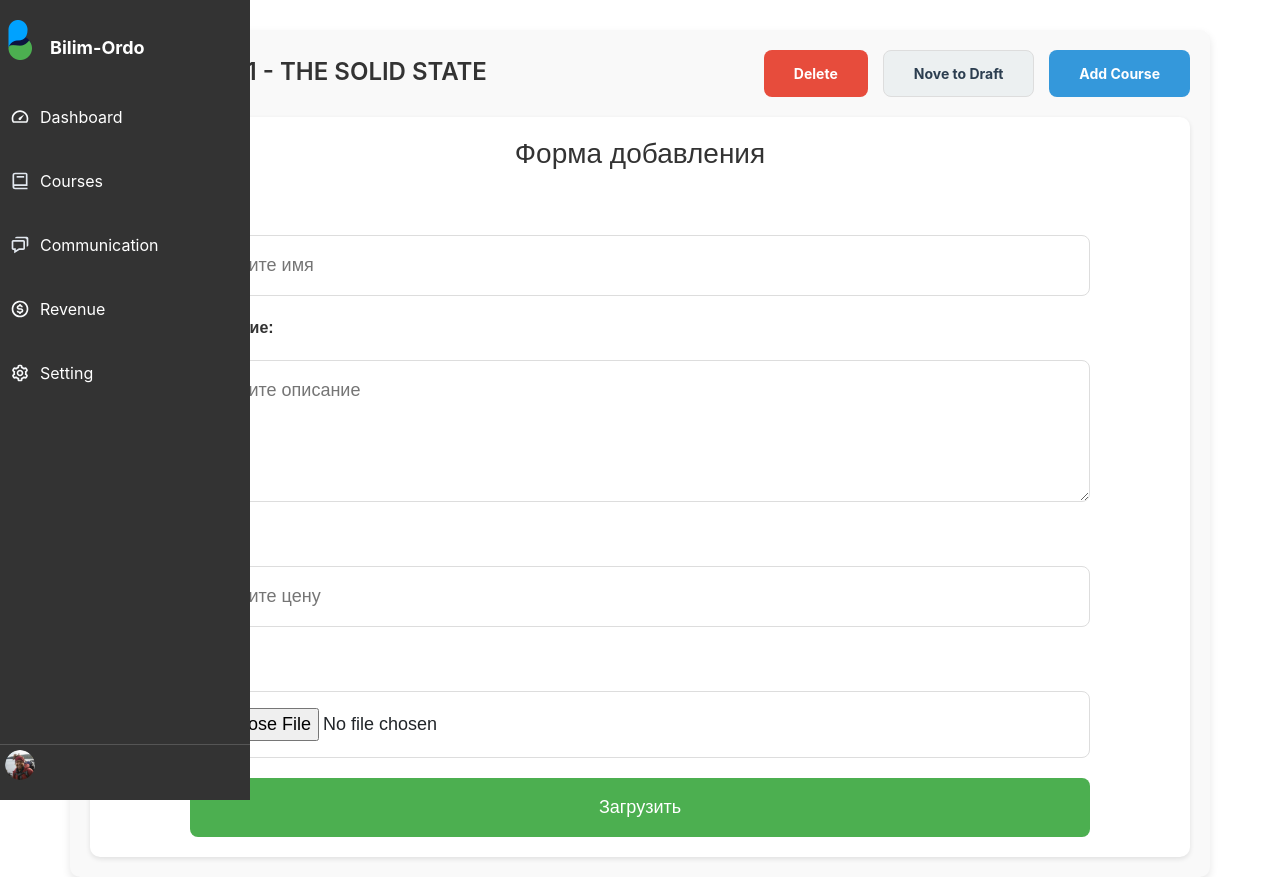
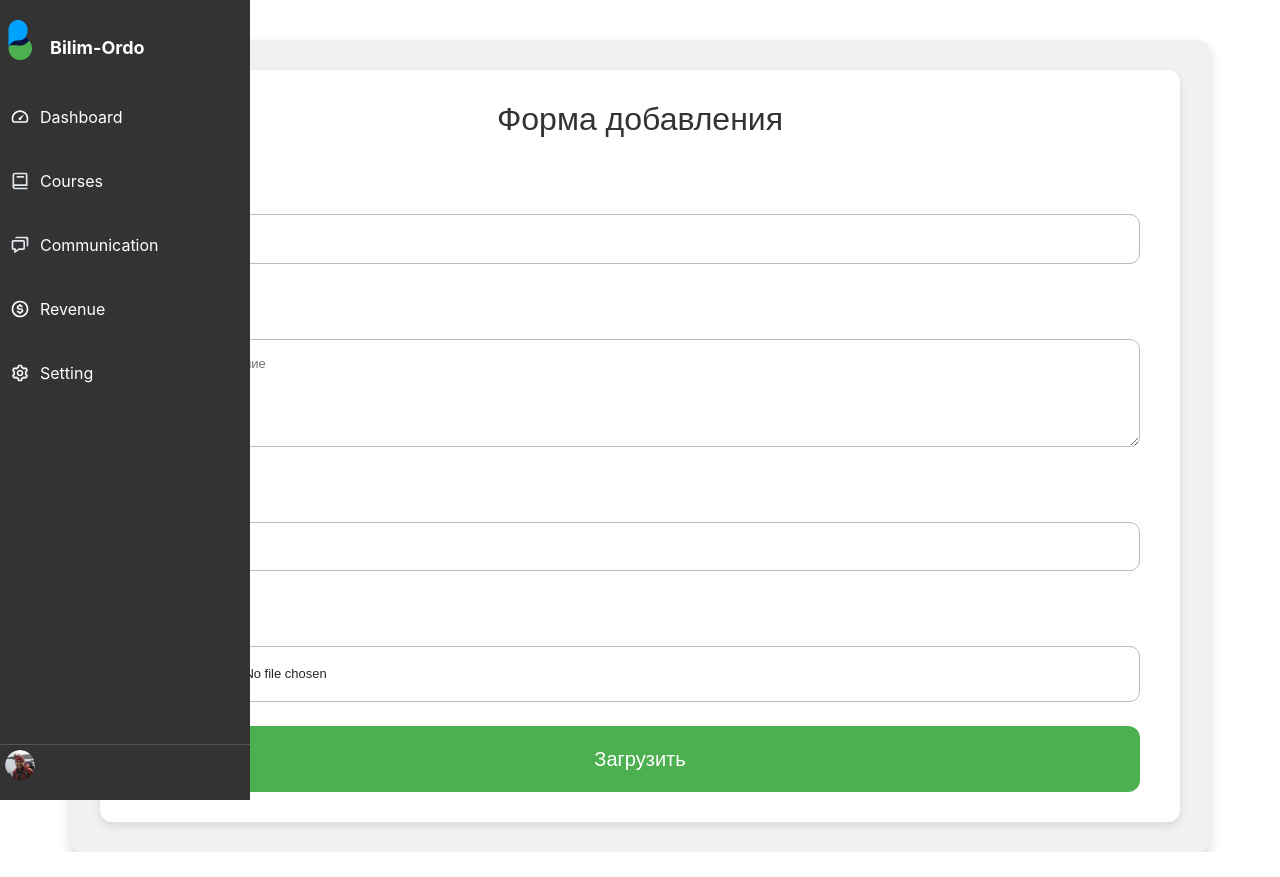
Before and after one commit to okurmenpro/bilim-ordo-frontend, a React (Create React App) app: page /instructor/courses in a window 1280 px wide. After the commit the page ends 852 px from the top, so only its background shows below. Built offline with nearby package versions, Linux system fonts and the light colour scheme.

Commit message:
coursesins

```diff
--- a/src/components/Coursesinstructor/Coursesinstructor.scss
+++ b/src/components/Coursesinstructor/Coursesinstructor.scss
@@ -1,114 +1,45 @@
 $font-family: "Arial", sans-serif;
-$primary-color: #4caf50; // Зеленый цвет
-$primary-color-hover: #45a049; // Темно-зеленый для ховера
-$secondary-color: #3498db; // Голубой для кнопок
-$secondary-color-hover: #2980b9; // Темно-голубой для ховера
-$background-color: #f9f9f9; // Фоновый цвет страницы
-$border-color: #ddd; // Светлый бордер
-$button-radius: 8px; // Радиус кнопок
-$input-padding: 16px; // Увеличенный отступ для инпутов
-$input-font-size: 18px; // Увеличенный размер шрифта
+$primary-color: #3498db;
+$primary-color-hover: #2980b9;
+$secondary-color: #4caf50;
+$secondary-color-hover: #45a049;
+$background-color: #f1f1f1;
+$border-color: #bbb;
+$button-radius: 12px;
+$input-padding: 14px;
+$input-font-size: 16px;
 
 .chapter-container {
-  margin-top: 30px;
-  padding: 20px;
+  margin-top: 40px;
+  padding: 30px;
   background-color: $background-color;
-  border-radius: 10px;
-  box-shadow: 0 4px 8px rgba(0, 0, 0, 0.1);
-
-  .chapter-1 {
-    display: flex;
-    align-items: center;
-    justify-content: space-between;
-    margin-bottom: 20px;
-
-    .chapter-iconh2 {
-      display: flex;
-      align-items: center;
-      gap: 20px;
-
-      h2 {
-        padding-top: 5px;
-        font-size: 24px;
-        color: #333;
-        font-weight: 600;
-        text-transform: uppercase;
-      }
-    }
-
-    .chapter-1-button {
-      display: flex;
-      gap: 15px;
-
-      button {
-        padding: 12px 30px;
-        border-radius: $button-radius;
-        font-weight: bold;
-        font-size: 14px;
-        cursor: pointer;
-        transition: all 0.3s ease-in-out;
-
-        &:hover {
-          transform: scale(1.05);
-        }
-      }
-
-      .Delete-red {
-        background: #e74c3c;
-        color: white;
-        border: none;
-
-        &:hover {
-          background: darken(#e74c3c, 10%);
-        }
-      }
-
-      .Nove-to-Draft-white {
-        background: #ecf0f1;
-        color: #2c3e50;
-        border: 1px solid $border-color;
-
-        &:hover {
-          background: lighten(#ecf0f1, 10%);
-        }
-      }
-
-      .add-course-blue {
-        background: $secondary-color;
-        color: white;
-        border: none;
-
-        &:hover {
-          background: $secondary-color-hover;
-        }
-      }
-    }
-  }
+  border-radius: 12px;
+  box-shadow: 0 6px 12px rgba(0, 0, 0, 0.15);
 
   .chapter-2 {
     .form-container {
       background-color: white;
-      padding: 20px;
-      border-radius: 10px;
-      box-shadow: 0 2px 5px rgba(0, 0, 0, 0.1);
+      padding: 30px;
+      border-radius: 12px;
+      box-shadow: 0 4px 8px rgba(0, 0, 0, 0.1);
       font-family: $font-family;
 
       h1 {
         text-align: center;
         color: #333;
-        font-size: 28px;
-        margin-bottom: 20px;
+        font-size: 32px;
+        margin-bottom: 25px;
       }
 
       form {
         display: flex;
         flex-direction: column;
-        gap: 20px;
-        max-width: 900px;
+        gap: 24px;
+        max-width: 1000px;
         margin: 0 auto;
 
         label {
-          font-size: 16px;
+          font-size: 18px;
           font-weight: bold;
           color: #333;
           text-align: left;
@@ -118,14 +49,16 @@ $input-font-size: 18px; // Увеличенный размер шрифта
         textarea {
           padding: $input-padding;
           font-size: $input-font-size;
-          border-radius: 8px;
+          font-size: 13px;
+          border-radius: 10px;
           border: 1px solid $border-color;
-          transition: border 0.3s ease;
+          transition: border 0.3s ease, box-shadow 0.3s ease;
           width: 100%;
 
           &:focus {
             border-color: $primary-color;
             outline: none;
+            box-shadow: 0 0 10px rgba(52, 152, 219, 0.3);
           }
         }
 
@@ -134,18 +67,19 @@ $input-font-size: 18px; // Увеличенный размер шрифта
         }
 
         button {
-          padding: 16px;
-          font-size: 18px;
-          background-color: $primary-color;
+          padding: 18px;
+          font-size: 20px;
+          background-color: $secondary-color;
           color: white;
           border: none;
           border-radius: $button-radius;
           cursor: pointer;
-          transition: background-color 0.3s, transform 0.3s;
+          transition: background-color 0.3s, transform 0.3s, box-shadow 0.3s;
 
           &:hover {
-            background-color: $primary-color-hover;
+            background-color: $secondary-color-hover;
             transform: scale(1.05);
+            box-shadow: 0 4px 10px rgba(0, 0, 0, 0.1);
           }
         }
 
@@ -156,7 +90,7 @@ $input-font-size: 18px; // Увеличенный размер шрифта
             width: 100%;
             max-width: 100%;
             aspect-ratio: 16 / 9;
-            border-radius: 8px;
+            border-radius: 12px;
             border: 1px solid $border-color;
             object-fit: cover;
           }
@@ -164,16 +98,19 @@ $input-font-size: 18px; // Увеличенный размер шрифта
           .remove-video {
             display: block;
             margin-top: 15px;
-            font-size: 14px;
+            font-size: 16px;
             color: white;
             background: none;
             border: none;
             cursor: pointer;
-            background-color: #4caf50;
+            background-color: $primary-color;
+            padding: 12px;
+            border-radius: 8px;
             transition: background-color 0.3s, transform 0.3s;
 
             &:hover {
-              color: darken(#e74c3c, 10%);
+              background-color: darken($primary-color, 10%);
+              transform: scale(1.1);
             }
           }
         }
@@ -181,3 +118,15 @@ $input-font-size: 18px; // Увеличенный размер шрифта
     }
   }
 }
+
+@media screen and (max-width: 377px) {
+  .chapter-container {
+    .chapter-2 {
+      .form-container {
+        h1 {
+          font-size: 20px;
+        }
+      }
+    }
+  }
+}
--- a/src/components/Coursesinstructor/index.jsx
+++ b/src/components/Coursesinstructor/index.jsx
@@ -19,17 +19,6 @@ function Coursesinstructor() {
   return (
     <div>
       <div className="chapter-container container">
-        <div className="chapter-1">
-          <div className="chapter-iconh2">
-            <FaChevronLeft />
-            <h2>Chapter 1 - The Solid State</h2>
-          </div>
-          <div className="chapter-1-button">
-            <button className="Delete-red">Delete</button>
-            <button className="Nove-to-Draft-white">Nove to Draft</button>
-            <button className="add-course-blue">Add Course</button>
-          </div>
-        </div>
         <div className="chapter-2">
           <div className="form-container">
             <h1>Форма добавления</h1>
--- a/src/components/Instructor/Instructor.scss
+++ b/src/components/Instructor/Instructor.scss
@@ -128,3 +128,9 @@
     }
   }
 }
+
+@media screen and (max-width: 542px) {
+  .sidebar2 {
+    display: none;
+  }
+}
```
Also changed, not shown: src/components/Banner/Carousel.scss (indentation only). Lines whose indentation alone changed are shown as unchanged.
